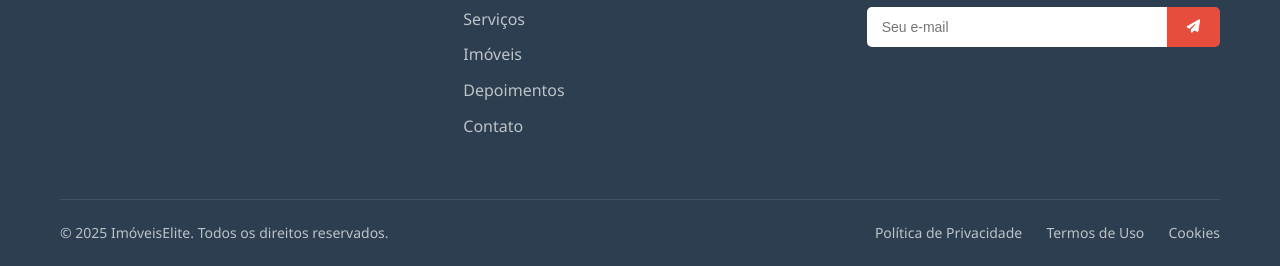
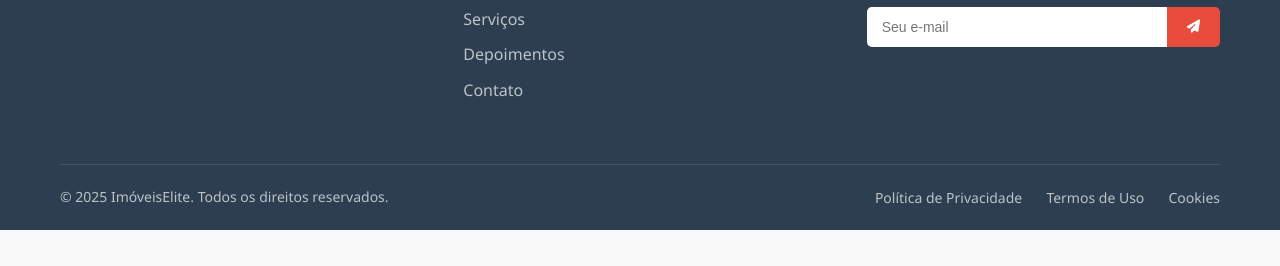
Before and after one commit to diogosousa35/imobiliaria, a plain HTML site: page index.html in a window 1280 px wide. Shown: the part 4938-5204 px from the top of the page. After the commit the page ends 5168 px from the top, so only its background shows below. Drawn offline with Linux system fonts and the light colour scheme.

Commit message:
Update index.html

```diff
--- a/index.html
+++ b/index.html
@@ -292,7 +292,6 @@
                         <li><a href="#inicio">Início</a></li>
                         <li><a href="#sobre">Sobre Nós</a></li>
                         <li><a href="#servicos">Serviços</a></li>
-                        <li><a href="#imoveis">Imóveis</a></li>
                         <li><a href="#depoimentos">Depoimentos</a></li>
                         <li><a href="#contato">Contato</a></li>
                     </ul>
```
